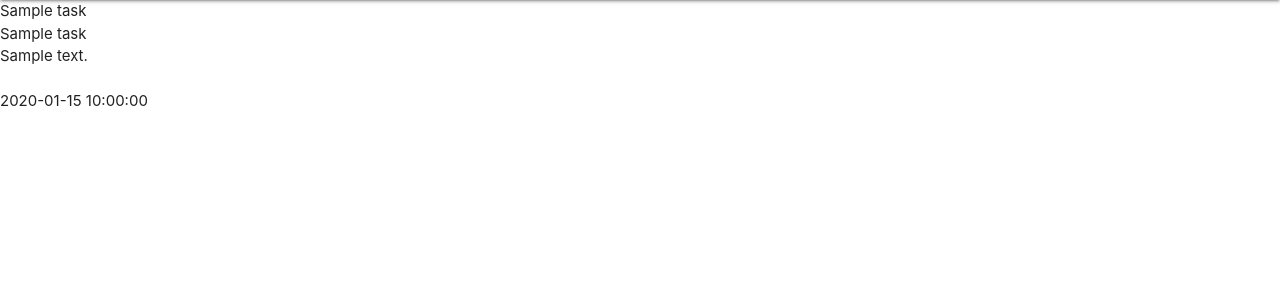
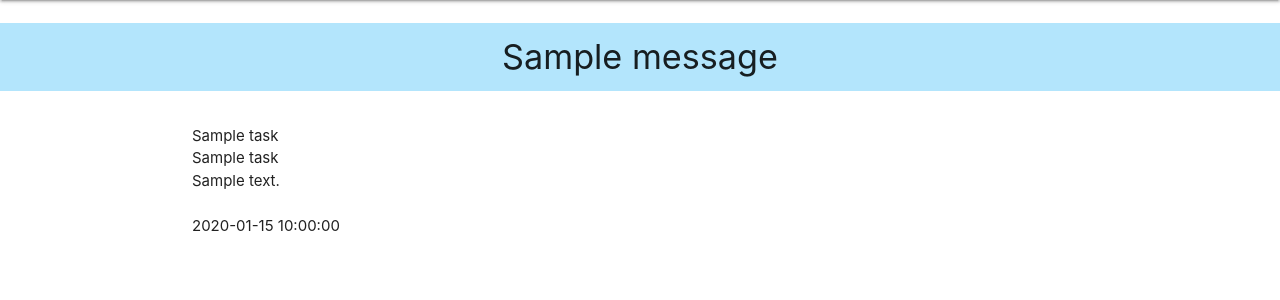
Before and after one commit to GethinDavies1990/Task-manager-mongo, a Flask app: page / in a window 1280 px wide. Shown: the part 64-364 px from the top of the page. Run offline with Flask 2, Linux system fonts and the light colour scheme; one stand-in notice (Sample message) is shown; a database or web service that is not in the repository returns one stand-in record (values such as "Sample title"); some libraries are stand-ins or nearby versions.

Commit message:
added regiatser functionality

```diff
--- a/app.py
+++ b/app.py
@@ -27,6 +27,24 @@ def get_tasks():
 
 @app.route("/register", methods=["GET", "POST"])
 def register():
+    if request.method == "POST":
+        # check if username already exsists in db
+        existing_user = mongo.db.users.find_one(
+            {"username": request.form.get("username").lower()})
+
+        if existing_user:
+            flash("username already exists")
+            return redirect(url_for("register"))
+
+        register = {
+            "username": request.form.get("username").lower(),
+            "password": generate_password_hash(request.form.get("password"))
+        }
+        mongo.db.users.insert_one(register)
+
+        #  put the new user into 'session' cookie
+        session["user"] = request.form.get("username").lower()
+        flash("Registration Successful!")
     return render_template("register.html")
 
 
--- a/static/css/style.css
+++ b/static/css/style.css
@@ -1,3 +1,7 @@
 .text-shadow {
     text-shadow: 2px 2px 2px rgba(0, 0, 0, 0.5);
 }
+
+.flashes h4 {
+    line-height: 2;
+}
--- a/templates/base.html
+++ b/templates/base.html
@@ -1,25 +1,29 @@
 <!DOCTYPE html>
 <html lang="en">
+
     <head>
         <meta charset="UTF-8">
         <meta http-equiv="X-UA-Compatible" content="IE=edge">
         <meta name="viewport" content="width=device-width, initial-scale=1.0">
         <link rel="stylesheet" href="https://cdnjs.cloudflare.com/ajax/libs/font-awesome/5.13.1/css/all.min.css"
-        integrity="sha512-xA6Hp6oezhjd6LiLZynuukm80f8BoZ3OpcEYaqKoCV3HKQDrYjDE1Gu8ocxgxoXmwmSzM4iqPvCsOkQNiu41GA==" crossorigin="anonymous" referrerpolicy="no-referrer" type="text/css"/>
-    <link rel="stylesheet" href="https://cdnjs.cloudflare.com/ajax/libs/materialize/1.0.0/css/materialize.min.css" type="text/css">
+            integrity="sha512-xA6Hp6oezhjd6LiLZynuukm80f8BoZ3OpcEYaqKoCV3HKQDrYjDE1Gu8ocxgxoXmwmSzM4iqPvCsOkQNiu41GA=="
+            crossorigin="anonymous" referrerpolicy="no-referrer" type="text/css" />
+        <link rel="stylesheet" href="https://cdnjs.cloudflare.com/ajax/libs/materialize/1.0.0/css/materialize.min.css"
+            type="text/css">
         <link rel="stylesheet" href="{{ url_for('static', filename='css/style.css') }}" type="text/css">
         {% block styles %}
         {% endblock %}
         <title>Task Manager</title>
     </head>
+
     <body>
-
         <header>
             <!-- top navbar -->
             <nav class="nav-extended text-shadow light-blue darken-1">
                 <div class="nav-wrapper">
                     <a href="{{ url_for('get_tasks') }}" class="brand-logo">Task Manager</a>
-                <a href="#" data-target="mobile-demo" class="sidenav-trigger right"><i class="fas fa-bars">menu</i></a>
+                    <a href="#" data-target="mobile-demo" class="sidenav-trigger right"><i
+                            class="fas fa-bars">menu</i></a>
                     <ul class="right hide-on-med-and-down">
                         <li><a href="{{ url_for('get_tasks') }}">Home</a></li>
                         <li><a href="#">Profile</a></li>
@@ -31,10 +35,11 @@
                     </ul>
                 </div>
             </nav>
-
             <!-- mobile nav sidebar -->
             <ul class="sidenav" id="mobile-demo">
-            <li><h4 class="center-align light-blue-text text-darken-4">Task Manager</h4></li>
+                <li>
+                    <h4 class="center-align light-blue-text text-darken-4">Task Manager</h4>
+                </li>
                 <li><a href="{{ url_for('get_tasks') }}">Home</a></li>
                 <li><a href="#">Profile</a></li>
                 <li><a href="#">New Task</a></li>
@@ -43,11 +48,23 @@
                 <li><a href="#">Log In</a></li>
                 <li><a href="{{ url_for('register') }}">Register</a></li>
             </ul>
-
         </header>
-
+        <section>
+            <!-- flash messages -->
+            {% with messages = get_flashed_messages() %}
+                {% if messages %}
+                    {% for message in messages %}
+                    <div class="row flashes">
+                        <h4 class="light-blue lighten-4 center-align">{{ message }}</h4>
+                    </div>
+                    {% endfor %}
+                {% endif %}
+            {% endwith %}
+        </section>
+        <main class="container">
             {% block content %}
             {% endblock %}
+        </main>
 
         <script src="https://code.jquery.com/jquery-3.6.4.min.js"
             integrity="sha256-oP6HI9z1XaZNBrJURtCoUT5SUnxFr8s3BzRl+cbzUq8=" crossorigin="anonymous"></script>
@@ -56,4 +73,5 @@
         {% block scripts %}
         {% endblock %}
     </body>
+
 </html>
--- a/templates/register.html
+++ b/templates/register.html
@@ -10,7 +10,7 @@
                 <div class="row">
 					<div class="input-field col s12">
 						<i class="fas fa-user-plus prefix light-blue-text text-darken-4"></i>
-						<input id="username" name="username" type="text" class="validate">
+						<input id="username" name="username" type="text" minlength="5" maxlength="15" pattern="^[a-zA-Z0-9]{5,15}$" class="validate" required>
 						<label for="username">Username</label>
 					</div>
                 </div>
@@ -18,7 +18,7 @@
                 <div class="row">
                     <div class="input-field col s12">
 						<i class="fas fa-user-lock prefix light-blue-text text-darken-4"></i>
-                        <input id="password" name="password" type="password" class="validate">
+                        <input id="password" name="password" type="password" minlength="5" maxlength="15" pattern="^[a-zA-Z0-9]{5,15}$" class="validate" required>
                         <label for="password">Password</label>
                     </div>
                 </div>
```
Lines whose indentation alone changed are shown as unchanged.
